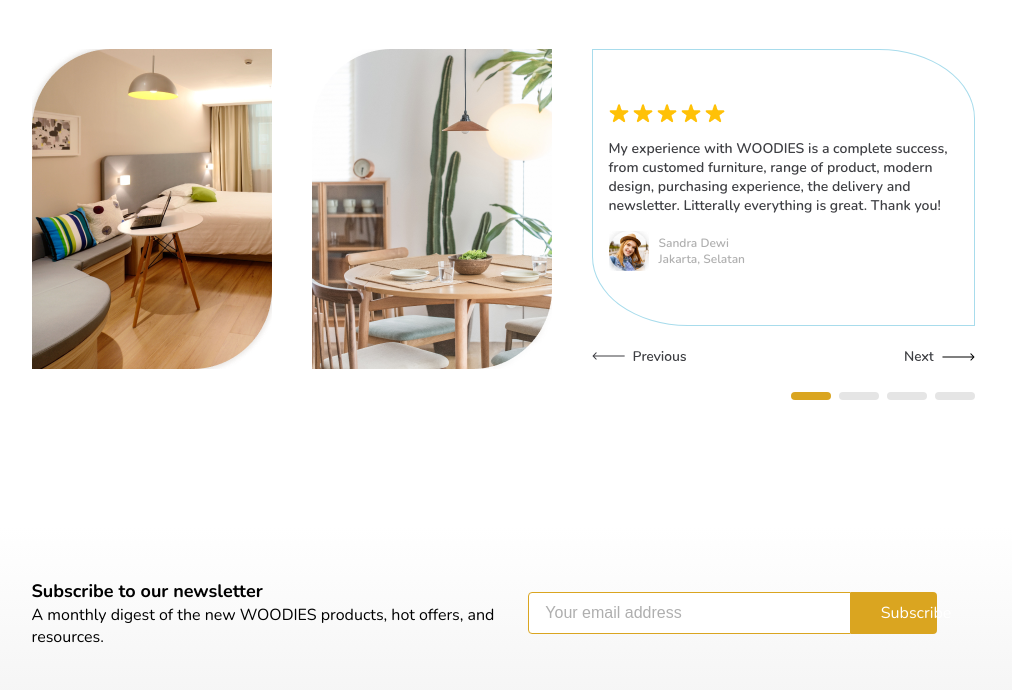
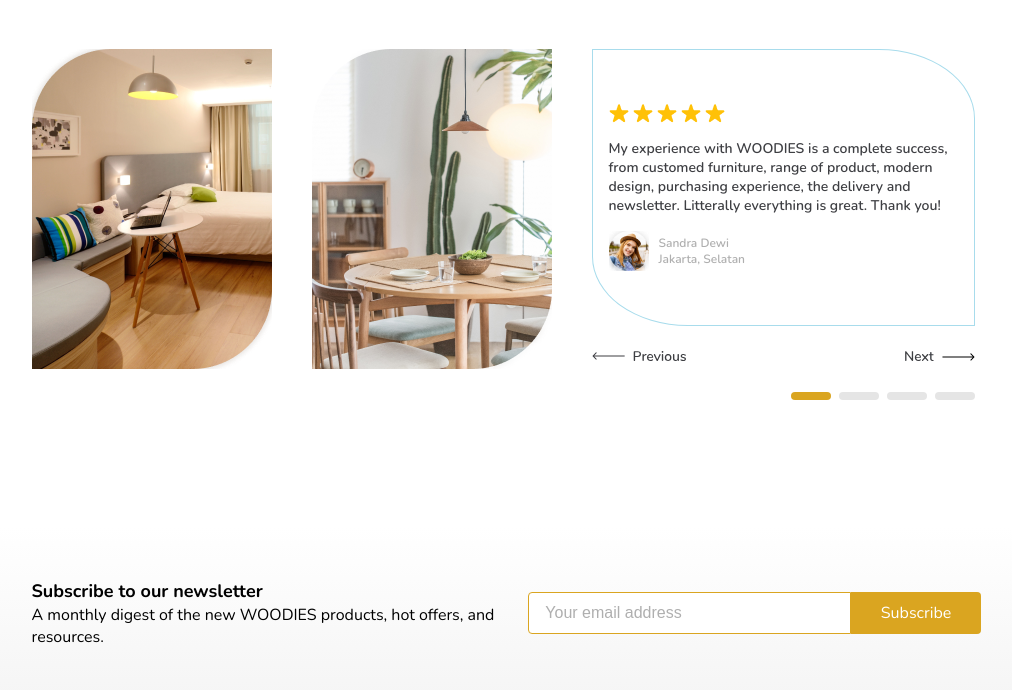
Before and after one commit to Catarina-A/woodies, a website built with Parcel: page src/index.html in a window 1280 px wide. Shown: the part 3744-4434 px from the top of the page, without its empty margins (140-1152 px from the left). Built offline with nearby package versions, Linux system fonts and the light colour scheme.

Commit message:
fixing bugs

```diff
--- a/src/assets/styles/style.scss
+++ b/src/assets/styles/style.scss
@@ -608,6 +608,7 @@ li {
   background: #FFFFFF;
   width: 71%;
   box-shadow: none;
+  margin: 0;
   &::placeholder {
     color: #AFAFAF;
   }
@@ -624,7 +625,7 @@ li {
   border-bottom-right-radius: 4px;
   border-top-left-radius: none;
   border-bottom-left-radius: none;
-  width: 19%;
+  margin: 0;
   a {
     color: #fff;
     padding: 9px 24px;
```
Also changed, not shown: dist/index.html, 7 other files.
